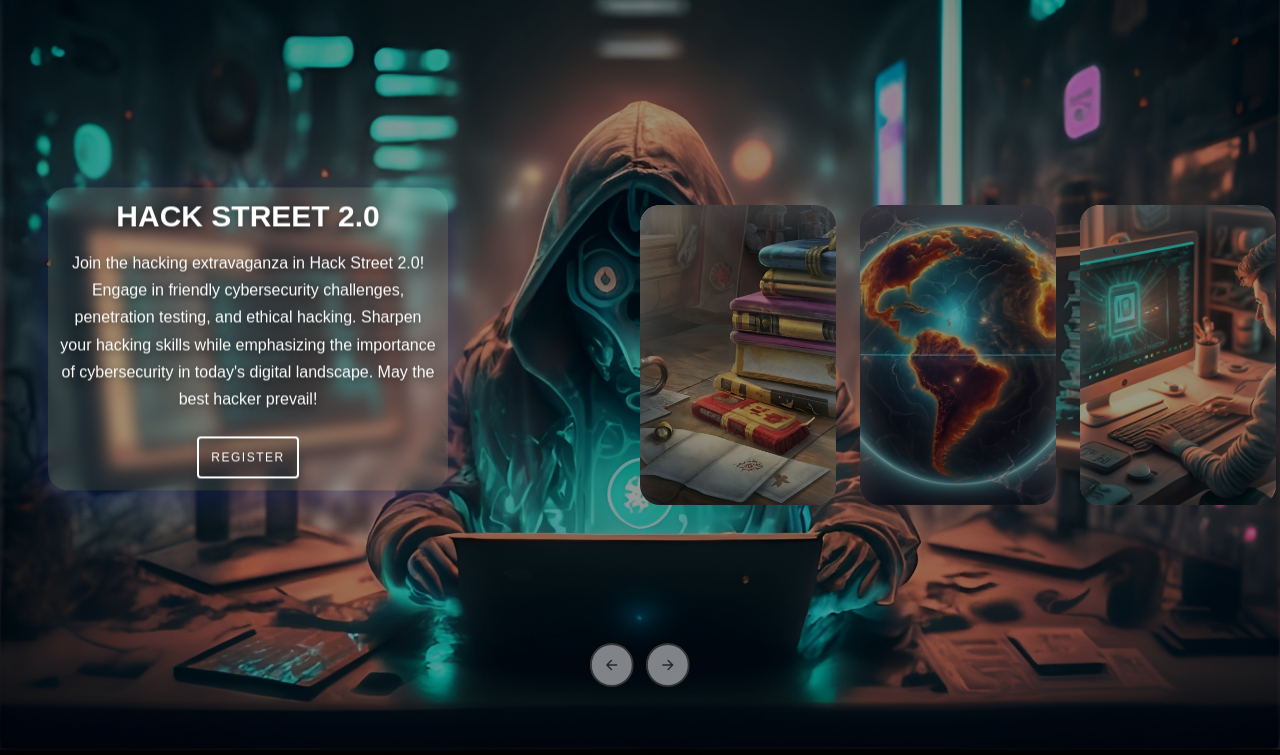
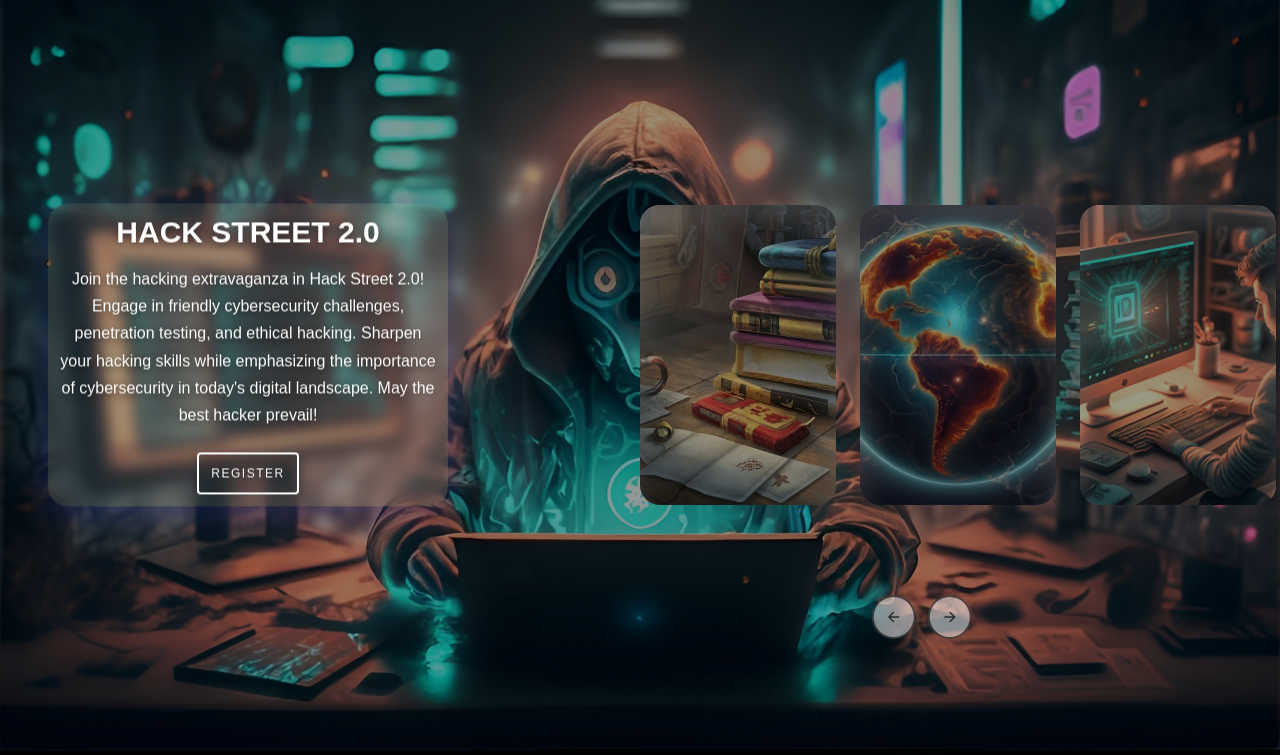
Before and after one commit to sudiptabag2004/webathon-test, a plain HTML site: page index.html in a window 1280 px wide. Shown: the part 45-800 px from the top of the page. Drawn offline with nearby package versions, Linux system fonts and the light colour scheme; a web font is replaced by a local one.

Commit message:
Update style.css

```diff
--- a/style.css
+++ b/style.css
@@ -115,7 +115,6 @@ main {
 
 .content {
     width: min(45vw, 400px);
-    max-height: 450px;
     position: absolute;
     border: 2px solid transparent;
     background: rgba(255, 255, 255, 0.1);
@@ -125,11 +124,10 @@ main {
     border-radius: 20px;
     text-align: center;
     padding: 10px;
-    top: 48%;
+    top: 50%;
     left: 3rem;
     transform: translateY(-50%);
-    font: 400 0.65rem;
-    font-size: medium;
+    font: 400 0.85rem;
     font-family: 'Poppins', sans-serif;
     font-family: 'Tektur', sans-serif;
     color: white;
@@ -179,11 +177,12 @@ main {
 
 .nav {
     position: absolute;
-    bottom: 4rem;
-    left: 50%;
+    bottom: 2rem;
+    left: 72%;
     transform: translateX(-50%);
     z-index: 5;
     user-select: none;
+    top: 80%;
 
     & .btn {
         background-color: rgba(255, 255, 255, 0.5);
@@ -247,7 +246,7 @@ main {
         }
 
         & .description {
-            font-size: 0.8rem;
+            font-size: 0.7rem;
         }
 
         & button {
```
